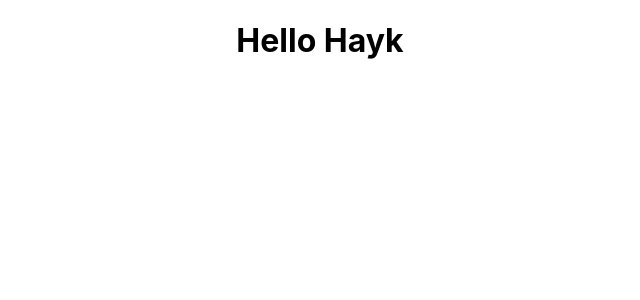
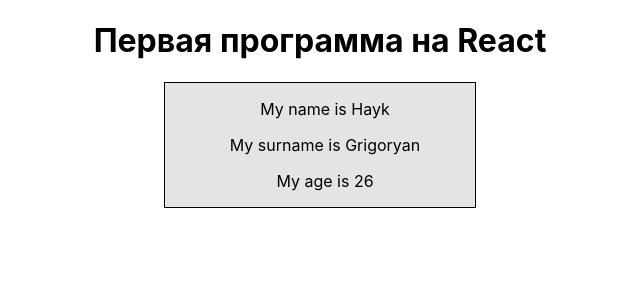
Before and after one commit to ghayk/Lesson1, a JavaScript app: page / in a window 1280 px wide. Shown: the top 300 px of the page, without its empty margins (320-960 px from the left). Built offline with nearby package versions, Linux system fonts and the light colour scheme; the HTML template or start-up script is replaced by a standard one.

Commit message:
Первая программа на React

```diff
--- a/src/App.css
+++ b/src/App.css
@@ -1,3 +1,12 @@
-.App {
+body{
+  display: flex;
+  justify-content: center;
+}
+.App2 {
   text-align: center;
+  border:1px solid black;
+  width: 300px;
+  padding: 0 0 0 10px;
+  margin: 0 auto;
+  background-color: rgb(228, 228, 228);
 }
--- a/src/App.js
+++ b/src/App.js
@@ -1,15 +1,20 @@
 import './App.css';
+import H1 from './component/H1'
+import Name from './component/Name'
+import SurName from './component/SurName'
+import Age from './component/Age'
 
 function App() {
   return (
     <div className="App">
+      <H1 />
+      <div className="App2">
       <Name />
+      <SurName />
+      <Age />
+      </div>
     </div>
   );
+
 }
-function Name(){
-  let name = 'Hayk'
-  return <h1>Hello {name}</h1>
-}
-
 export default App;
--- /dev/null
+++ b/src/component/Age.js
@@ -0,0 +1,5 @@
+function Age(){
+   let age = 26
+   return <p>My age is {age}</p>
+ }
+ export default Age;
--- /dev/null
+++ b/src/component/H1.js
@@ -0,0 +1,4 @@
+function H1(){
+   return <h1>Первая программа на React</h1>
+ }
+ export default H1;
--- /dev/null
+++ b/src/component/Name.js
@@ -0,0 +1,5 @@
+function Name(){
+   let name = 'Hayk'
+   return <p>My name is {name}</p>
+ }
+ export default Name;
--- /dev/null
+++ b/src/component/SurName.js
@@ -0,0 +1,5 @@
+function SurName(){
+   const surname = 'Grigoryan'
+   return <p>My surname is {surname}</p>
+}
+export default SurName;
```
Also changed, not shown: 1 other file (tests, documents, lock files or other folders).
